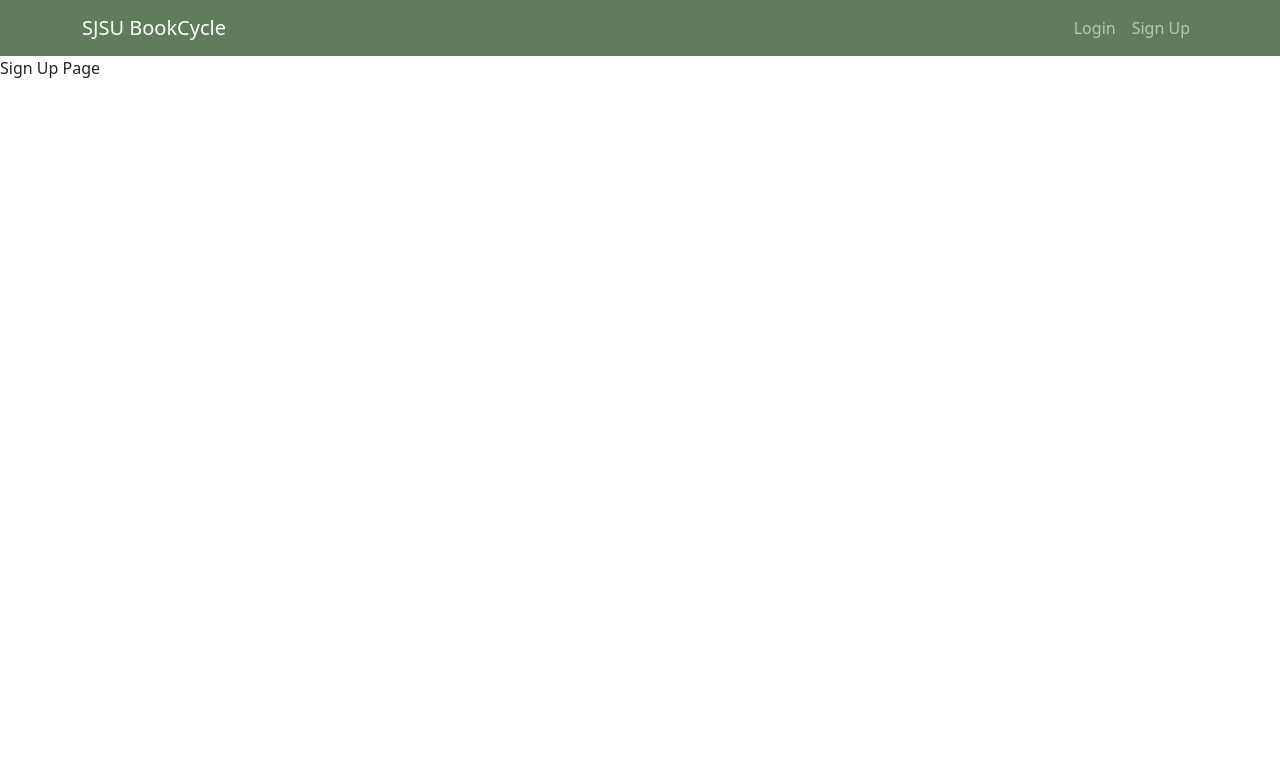
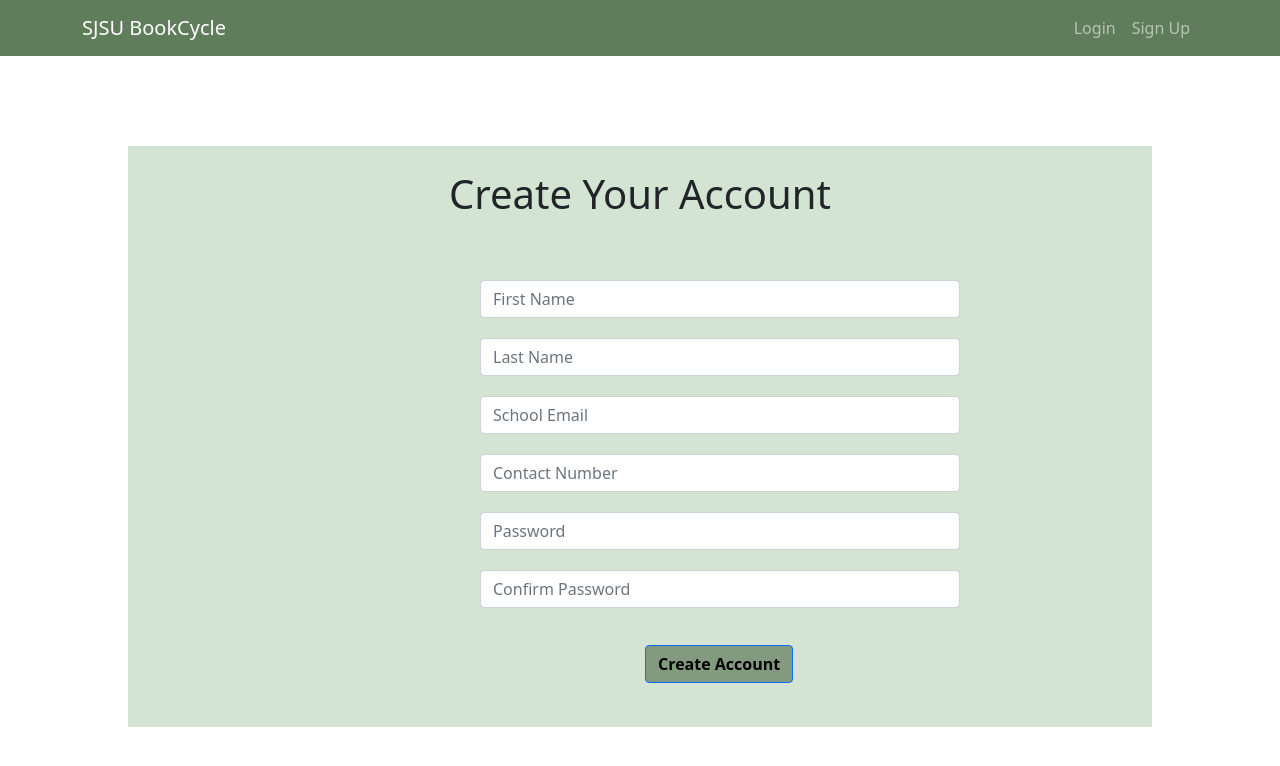
Before and after one commit to Annabel1054/CMPE133Project, a React (Create React App) app in the folder frontend/: page /signup in a window 1280 px wide. Shown: the top 766 px of the page. Built offline with nearby package versions, Linux system fonts and the light colour scheme.

Commit message:
Registration Page with css

```diff
--- /dev/null
+++ b/frontend/src/Components/Registration/Registration.css
@@ -0,0 +1,30 @@
+
+.subcontainer{
+  background-color: #D3E5D2;
+  margin-top: 7%;
+  max-width: 80%;
+  max-height: 90%;
+}
+
+#content{
+    text-align: center;
+}
+#registration {
+  margin:2%;
+  font-size: large;
+  width: 500px;
+  justify-content:center;
+  align-items:center;
+  margin-left: 33%;
+
+}
+
+.inputSty{
+  padding: 10px;
+}
+
+.btn{
+  background-color: #829A7E;
+  margin-left: 35%;
+  color: #000;
+}
--- a/frontend/src/Components/Registration/Registration.js
+++ b/frontend/src/Components/Registration/Registration.js
@@ -1,11 +1,52 @@
+
 import NavBar from "../Navbar/Navbar";
+import '../Registration/Registration.css';
+import { Container, Form, Button } from 'react-bootstrap'
 
 export default function SignUpPage() {
+
 
     return (
         <div>
             <NavBar />
-            Sign Up Page
+            <Container className="subcontainer">
+              <br />
+             <h1 id="content">Create Your Account</h1>
+             <br />
+        <Form id='registration'>
+             <Form.Group className="inputSty" controlId='firstName'>
+             <Form.Control type='text' placeholder='First Name'/>
+             </Form.Group>
+
+            <Form.Group className="inputSty"  controlId='lastName'>
+            <Form.Control type='text' placeholder='Last Name'/>
+            </Form.Group>
+
+            <Form.Group className="inputSty"  controlId='userEmail'>
+            <Form.Control type='email'placeholder='School Email'/>
+            </Form.Group>
+
+            <Form.Group className="inputSty"  controlId='userPhone'>
+            <Form.Control type='text' placeholder='Contact Number'/>
+            </Form.Group>
+
+            <Form.Group className="inputSty"  controlId='password'>
+            <Form.Control type='password' placeholder='Password' />
+            </Form.Group>
+
+            <Form.Group className="inputSty" controlId='confirm'>
+            <Form.Control type='password' placeholder='Confirm Password' />
+            </Form.Group>
+            <br />
+            <Form.Group >
+            <Button className ="btn" type='submit' > <b>Create Account</b></Button>
+            </Form.Group>
+      </Form>
+             <br />
+
+
+
+            </Container>
         </div >
     );
 };
```
